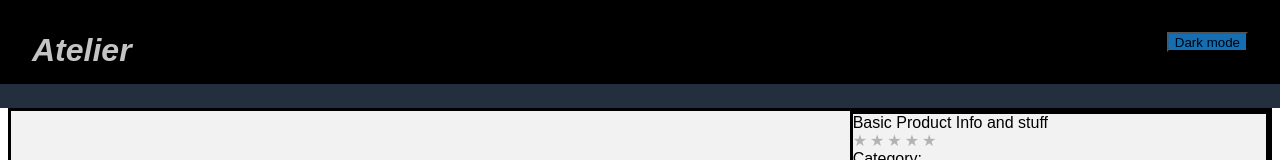
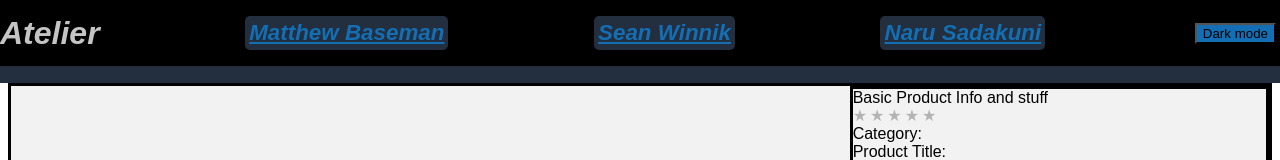
Before and after one commit to Pomme-Baya-Believers/atelier, a React app: page / in a window 1280 px wide. Shown: the top 160 px of the page. Built offline with nearby package versions, Linux system fonts and the light colour scheme; no server answers; the HTML template or start-up script is replaced by a standard one.

Commit message:
clickable Header linkdIns

```diff
--- a/client/src/assets/styles.css
+++ b/client/src/assets/styles.css
@@ -31,30 +31,41 @@ darkmode {
   right:0;
   display:flex;
   justify-content: space-between;
+  align-items: center;
   font-size: 200%;
   font-weight: bolder;
   font-style: italic;
   color:rgb(196, 196, 196);
   background-color: var(--main);
-  padding: 2.5%;
-  height: 20px;
+  padding-top: 8px;
+  padding-bottom: 8px;
+  /* padding: 2.5%; */
+  height: 50px;
+}
+
+.members{
+  font-size: 70%;
+  background-color: var(--accent);
+  padding: 4px;
+  border-radius: 5px;
 }
 
 #appHeaderMargin {
   position: fixed;
   left:0;
   right:0;
-  height: 100px;
+  height: 75px;
   background-color: var(--accent);
   z-index:3;
 }
 
 #darkButton {
   background-color: var(--lowlight);
+  margin: 4px;
 }
 
 #appHeaderFiller {
-  height: 100px;
+  height: 75px;
   border-radius: 4px;
 }
 
--- a/client/src/index.jsx
+++ b/client/src/index.jsx
@@ -62,7 +62,12 @@ const App = () => {
   return (
     <div>
       <div id='appHeaderMargin'>
-      <header id='appHeader'>Atelier<button id="darkButton" onClick={() => setTheme(!theme)}>{theme ? 'Light mode' : 'Dark mode'}</button></header>
+      <header id='appHeader'>Atelier
+        <a className='members' href='https://www.linkedin.com/in/matthew-baseman/'>Matthew Baseman</a>
+        <a className='members' href='https://www.linkedin.com/in/sean-winnik-9644aa47/'>Sean Winnik</a>
+        <a className='members' href='https://www.linkedin.com/in/naru-sadakuni-0a402310a/'>Naru Sadakuni</a>
+        <button id="darkButton" onClick={() => setTheme(!theme)}>{theme ? 'Light mode' : 'Dark mode'}</button>
+      </header>
       </div>
       <div id='appHeaderFiller'></div>
       <Overview productID={productID} />
```
